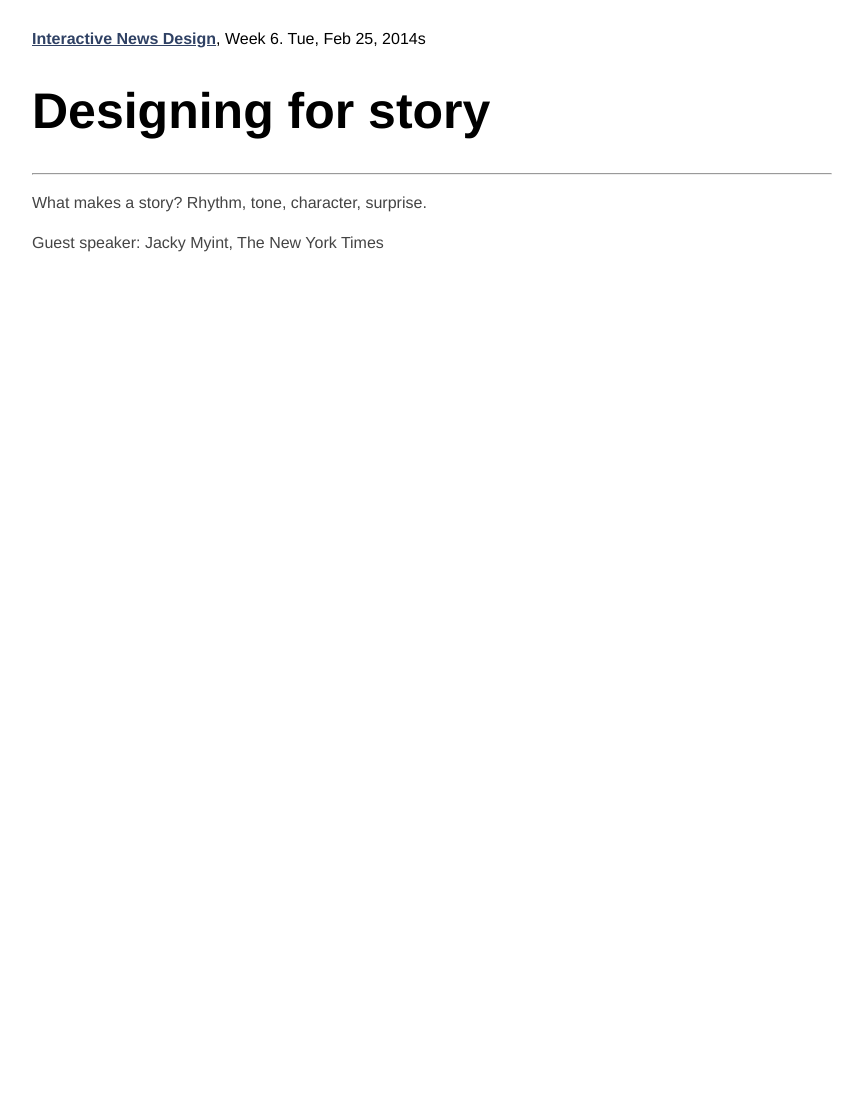
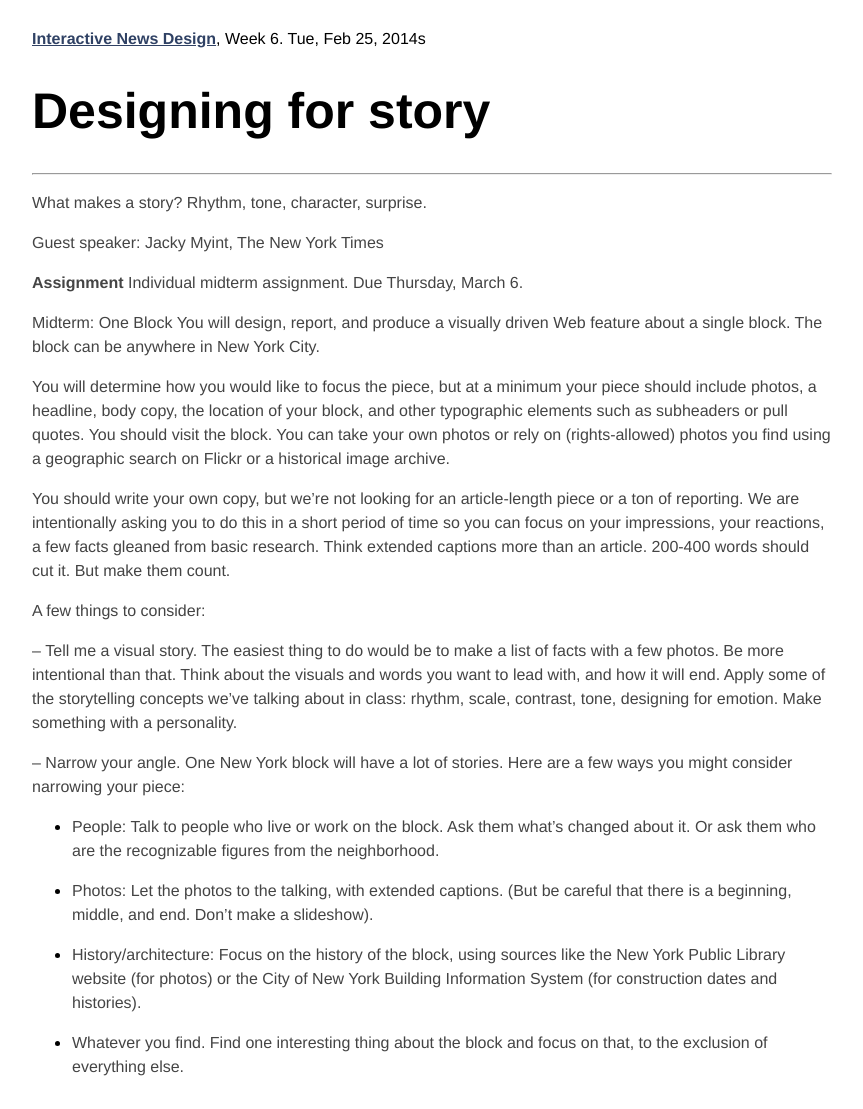
Before and after one commit to tysone/2014-columbia, a Jekyll site: the page built from _posts/2014-02-25-class-10.md, in a window 1280 px wide. Shown: the whole page, without its empty margins (248-1111 px from the left). Built offline with Jekyll 4.4.1, drawn with Linux system fonts in a browser that asks for light colours; before the commit the page ends 900 px from its top, so only the background shows below that.

Commit message:
class 10

```diff
--- a/_posts/2014-02-25-class-10.md
+++ b/_posts/2014-02-25-class-10.md
@@ -8,3 +8,26 @@ summary: What makes a story? Rhythm, tone, character, surprise.
 What makes a story? Rhythm, tone, character, surprise.
 
 Guest speaker: Jacky Myint, The New York Times
+
+**Assignment** Individual midterm assignment. Due Thursday, March 6.
+
+Midterm: One Block
+You will design, report, and produce a visually driven Web feature about a single block. The block can be anywhere in New York City.
+
+You will determine how you would like to focus the piece, but at a minimum your piece should include photos, a headline, body copy, the location of your block, and other typographic elements such as subheaders or pull quotes. You should visit the block. You can take your own photos or rely on (rights-allowed) photos you find using a geographic search on Flickr or a historical image archive.
+
+You should write your own copy, but we’re not looking for an article-length piece or a ton of reporting. We are intentionally asking you to do this in a short period of time so you can focus on your impressions, your reactions, a few facts gleaned from basic research. Think extended captions more than an article. 200-400 words should cut it. But make them count.
+
+A few things to consider:
+
+– Tell me a visual story. The easiest thing to do would be to make a list of facts with a few photos. Be more intentional than that. Think about the visuals and words you want to lead with, and how it will end. Apply some of the storytelling concepts we’ve talking about in class: rhythm, scale, contrast, tone, designing for emotion. Make something with a personality.
+
+– Narrow your angle. One New York block will have a lot of stories. Here are a few ways you might consider narrowing your piece:
+
+* People: Talk to people who live or work on the block. Ask them what’s changed about it. Or ask them who are the recognizable figures from the neighborhood.
+
+* Photos: Let the photos to the talking, with extended captions. (But be careful that there is a beginning, middle, and end. Don’t make a slideshow).
+
+* History/architecture: Focus on the history of the block, using sources like the New York Public Library website (for photos) or the City of New York Building Information System (for construction dates and histories).
+
+* Whatever you find. Find one interesting thing about the block and focus on that, to the exclusion of everything else.
```
Also changed, not shown: _posts/2014-02-11-class-6.md (+0 -2 lines).
